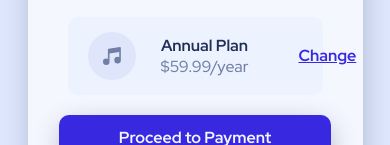
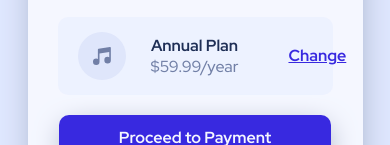
Before and after one commit to denissejoyce/order-summary-component-main-solution, a plain HTML site: page index.html in a window 390 px wide. Shown: the part 448-593 px from the top of the page. Drawn offline with Linux system fonts and the light colour scheme.

Commit message:
Update style.css

```diff
--- a/style.css
+++ b/style.css
@@ -133,12 +133,17 @@ p {
 }
 
 
-@media (max-width: 420px) {
+@media (max-width: 430px) {
     body {
         background: url("images/pattern-background-mobile-375w.svg");
         background-color: hsl(225, 100%, 94%);
         background-repeat: no-repeat;
         background-size: contain;
+    }
+
+    .annual-plan {
+        margin-left: 30px;
+        margin-right: 30px;
     }
 
     .btn-payment {
```
